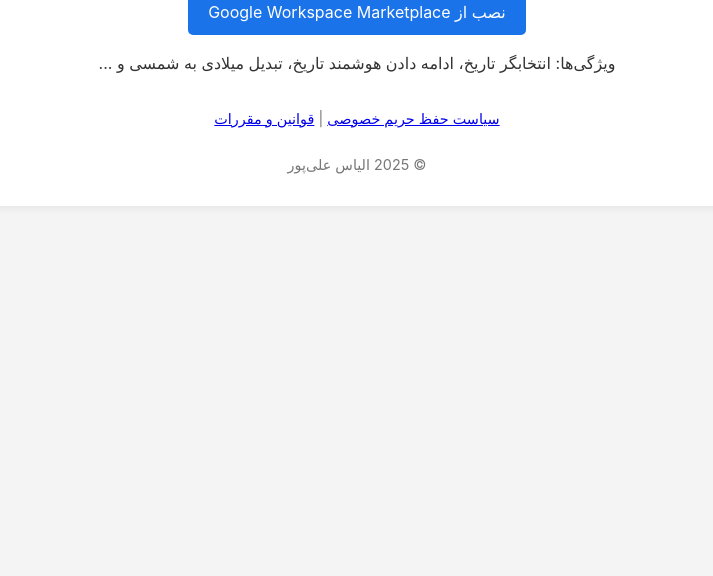
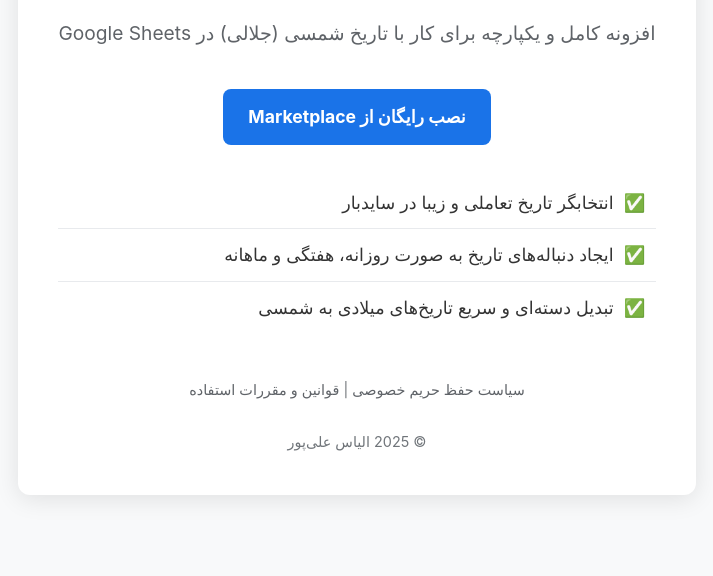
Before and after one commit to eliasalipour/eliasalipour.github.io, a plain HTML site: page index.html in a window 1280 px wide. Shown: the part 224-800 px from the top of the page, without its empty margins (283-996 px from the left). Drawn offline with Linux system fonts and the light colour scheme.

Commit message:
Update index.html

```diff
--- a/index.html
+++ b/index.html
@@ -3,28 +3,101 @@
 <head>
   <meta charset="UTF-8">
   <meta name="viewport" content="width=device-width, initial-scale=1.0">
-  <title>الیاس علی‌پور - توسعه‌دهنده</title>
+  <title>افزونه تقویم شمسی برای Google Sheets</title>
   <style>
-    body { font-family: -apple-system, BlinkMacSystemFont, "Segoe UI", "Roboto", "Helvetica Neue", Arial, sans-serif; line-height: 1.6; padding: 20px; text-align: center; background-color: #f4f4f4; color: #333; }
-    .container { max-width: 800px; margin: auto; background: white; padding: 30px; border-radius: 8px; box-shadow: 0 0 10px rgba(0,0,0,0.1); }
-    h1 { color: #1a73e8; }
-    .button { display: inline-block; background-color: #1a73e8; color: white; padding: 10px 20px; text-decoration: none; border-radius: 5px; margin-top: 20px; }
-    footer { margin-top: 30px; font-size: 0.9em; color: #777; }
+    body {
+      font-family: -apple-system, BlinkMacSystemFont, "Segoe UI", Roboto, "Helvetica Neue", Arial, sans-serif;
+      line-height: 1.8;
+      margin: 0;
+      background-color: #f8f9fa;
+      color: #333;
+      display: flex;
+      justify-content: center;
+      align-items: center;
+      min-height: 100vh;
+      text-align: center;
+    }
+    .container {
+      max-width: 700px;
+      margin: 30px;
+      padding: 40px;
+      background: #ffffff;
+      border-radius: 12px;
+      box-shadow: 0 4px 25px rgba(0,0,0,0.1);
+    }
+    h1 {
+      font-size: 2.5em;
+      color: #1a73e8;
+      margin-bottom: 0.5em;
+    }
+    .subtitle {
+      font-size: 1.2em;
+      color: #5f6368;
+      margin-bottom: 2em;
+    }
+    .features {
+      list-style: none;
+      padding: 0;
+      margin: 2em 0;
+      text-align: right;
+    }
+    .features li {
+      padding: 10px 10px 10px 0;
+      border-bottom: 1px solid #e8eaed;
+      font-size: 1.1em;
+    }
+    .features li:last-child {
+      border-bottom: none;
+    }
+    .features li::before {
+      content: '✅';
+      margin-left: 10px;
+    }
+    .button {
+      display: inline-block;
+      background-color: #1a73e8;
+      color: white;
+      padding: 12px 25px;
+      font-size: 1.1em;
+      font-weight: bold;
+      text-decoration: none;
+      border-radius: 8px;
+      transition: background-color 0.3s ease;
+    }
+    .button:hover {
+      background-color: #185abc;
+    }
+    footer {
+      margin-top: 3em;
+      font-size: 0.9em;
+      color: #70757a;
+    }
+    footer a {
+      color: #5f6368;
+      text-decoration: none;
+    }
+    footer a:hover {
+      text-decoration: underline;
+    }
   </style>
 </head>
 <body>
 
   <div class="container">
-    <h1>افزونه تقویم شمسی برای گوگل شیت</h1>
-    <p>ابزاری قدرتمند و یکپارچه برای کار با تاریخ شمسی در پروژه‌های شما.</p>
+    <h1>ابزار تقویم شمسی</h1>
+    <p class="subtitle">افزونه کامل و یکپارچه برای کار با تاریخ شمسی (جلالی) در Google Sheets</p>
 
-    <a href="#" class="button">نصب از Google Workspace Marketplace</a>
+    <a href="#" class="button">نصب رایگان از Marketplace</a>
 
-    <p>ویژگی‌ها: انتخابگر تاریخ، ادامه دادن هوشمند تاریخ، تبدیل میلادی به شمسی و ...</p>
+    <ul class="features">
+      <li>انتخابگر تاریخ تعاملی و زیبا در سایدبار</li>
+      <li>ایجاد دنباله‌های تاریخ به صورت روزانه، هفتگی و ماهانه</li>
+      <li>تبدیل دسته‌ای و سریع تاریخ‌های میلادی به شمسی</li>
+    </ul>
 
     <footer>
       <a href="privacy.html">سیاست حفظ حریم خصوصی</a> |
-      <a href="terms.html">قوانین و مقررات</a>
+      <a href="terms.html">قوانین و مقررات استفاده</a>
       <br><br>
       &copy; 2025 الیاس علی‌پور
     </footer>
```
